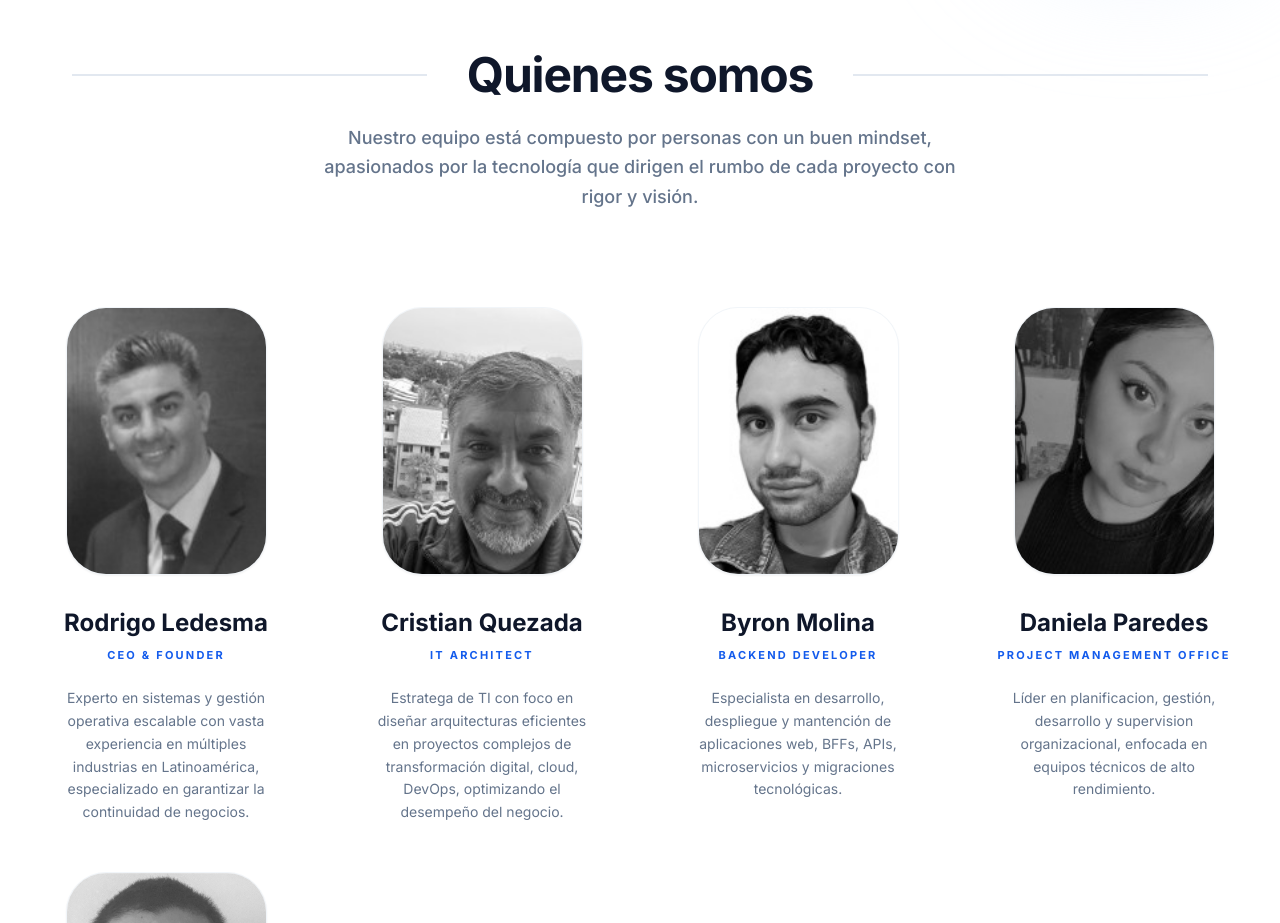
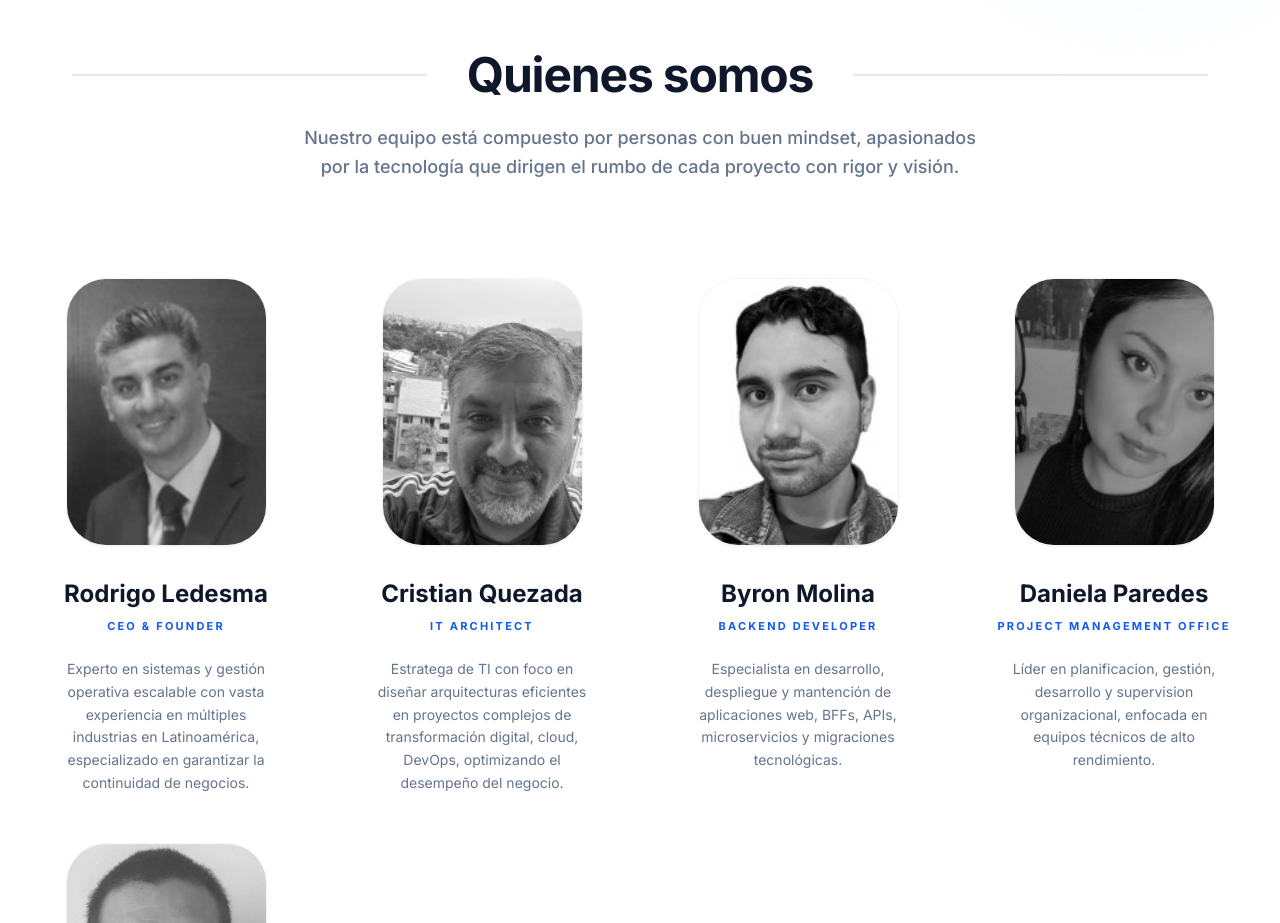
Before and after one commit to asinomas/paginaultima, a React (Vite) app in the folder Pagina_ultima/: page / in a window 1280 px wide. Shown: the part 6420-7343 px from the top of the page. Built offline with nearby package versions, Linux system fonts and the light colour scheme; no server answers.

Commit message:
Update AboutDetail.tsx

```diff
--- a/Pagina_ultima/src/components/AboutDetail.tsx
+++ b/Pagina_ultima/src/components/AboutDetail.tsx
@@ -121,7 +121,7 @@ const AboutDetail: React.FC<AboutDetailProps> = ({ onContactClick, onNavigate })
             <div className="h-0.5 flex-1 bg-slate-200 hidden md:block mx-10" />
           </div>
           <p className="text-slate-500 max-w-2xl mx-auto text-lg leading-relaxed font-medium">
-            Nuestro equipo está compuesto por personas con un buen mindset, apasionados por la tecnología que dirigen el rumbo de cada proyecto con rigor y visión.
+            Nuestro equipo está compuesto por personas con buen mindset, apasionados por la tecnología que dirigen el rumbo de cada proyecto con rigor y visión.
           </p>
         </div>
 
```
